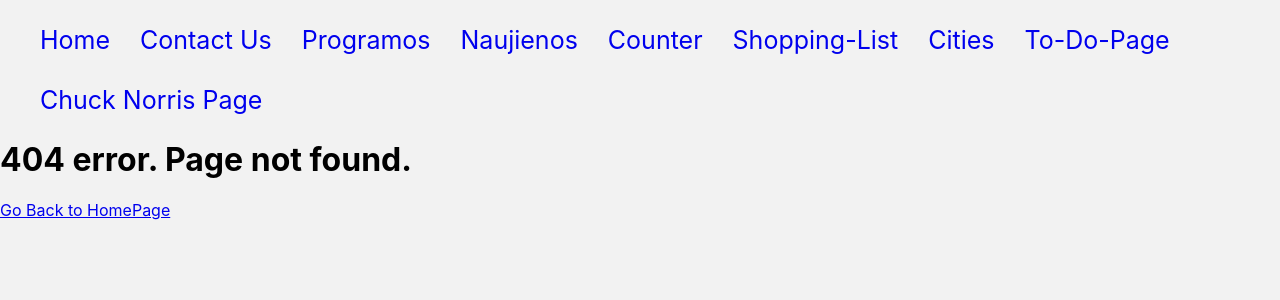
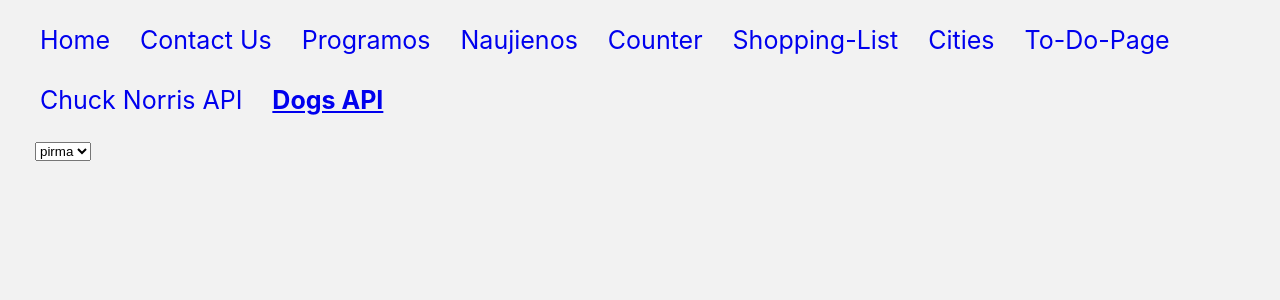
Before and after one commit to Adomelism/First-React-Project, a React (Create React App) app: page /DogsPage in a window 1280 px wide. Before the commit this address had no page. Shown: the top 300 px of the page. Built offline with nearby package versions, Linux system fonts and the light colour scheme; no server answers.

Commit message:
updated with array which accepts map

```diff
--- a/src/App.js
+++ b/src/App.js
@@ -8,6 +8,7 @@ import ShoppingListPage from './Pages/ShoppingListPage/ShoppingListPage';
 import CitiesPage from './Pages/CitiesPage/CitiesPage';
 import ToDoPage from './Pages/ToDoPage/ToDoPage';
 import ChuckNorrisPage from './Pages/ChuckNorrisPage/ChuckNorrisPage';
+import DogsPage from './Pages/DogsPage/DogsPage';
 
 
 function App() {
@@ -49,7 +50,11 @@ function App() {
           </li>
 
           <li className='nav-item'>
-            <NavLink to='/ChuckNorrisPage' className='nav-link'>Chuck Norris Page</NavLink>
+            <NavLink to='/ChuckNorrisPage' className='nav-link'>Chuck Norris API</NavLink>
+          </li>
+
+          <li className='nav-item'>
+            <NavLink to='/DogsPage' className='nav-link'>Dogs API</NavLink>
           </li>
         </ul>
       </nav>
@@ -63,6 +68,7 @@ function App() {
             <Route path='/CitiesPage' element={<CitiesPage />} />
             <Route path='/ToDoPage' element={<ToDoPage />} />
             <Route path='/ChuckNorrisPage' element={<ChuckNorrisPage />} />
+            <Route path='/DogsPage' element={<DogsPage />} />
             <Route path='/' element={
               <div>
                 <h1>HomePage</h1>
--- /dev/null
+++ b/src/Components/DogsComponents/DogsForm.js
@@ -0,0 +1,49 @@
+import { useState, useEffect } from "react"
+
+
+const DogsForm = () => {
+
+    const [breeds, setBreeds] = useState({});
+
+    useEffect(() => {
+      fetch(' https://dog.ceo/api/breeds/list/all')
+      .then(res => res.json())
+      .then(data => {
+        // setBreeds(data.message)
+        const breedsData = data.message;
+        // console.log(breedsData)
+
+        const updatedArr = [];
+
+        for (let mainBreed in breedsData) {
+            // console.log(mainBreed)
+            const subBreeds = breedsData[mainBreed]
+            // console.log(subBreeds)
+
+            const breedObject = {mainBreed, subBreeds}
+            // console.log(breedObject)
+
+            updatedArr.push(breedObject)
+            console.log(updatedArr)
+        }
+
+        setBreeds(updatedArr);
+
+      })
+
+    }, [])
+
+
+  return (
+    <div>
+        <form>
+            <select>
+                <option>pirma</option>
+                <option>antra</option>
+            </select>
+        </form>
+    </div>
+  )
+}
+
+export default DogsForm
--- /dev/null
+++ b/src/Components/DogsComponents/DogsImages.js
@@ -0,0 +1,16 @@
+import { useEffect } from "react"
+
+const DogsImages = () => {
+  return (
+    useEffect(() => {
+        fetch('https://dog.ceo/api/breed/hound/images')
+        .then(res => res.json())
+        .then(data => {
+        //   console.log(data.message)
+        })
+
+
+      }, [])  )
+}
+
+export default DogsImages
--- /dev/null
+++ b/src/Pages/DogsPage/DogsPage.js
@@ -0,0 +1,27 @@
+import Container from '../../Components/Container/Container';
+import { useEffect } from 'react';
+import DogsForm from '../../Components/DogsComponents/DogsForm';
+import DogsImages from '../../Components/DogsComponents/DogsImages';
+
+const DogsPage = () => {
+
+    // 1. Sukurti formą, kuri leidžia pasirinkti šuns veislę ir grąžina atsitiktinę tos veislės nuotrauką.
+    // 2. Jeigu šuns veislė yra išvestinė (sub-breed), tai šalia ji turėtų būti atvaizduojama parašant pagrindinės veislės pavadinimą (breed) ir šalia išvestinės veislės pavainimą (sub-breed).
+    // viena kategorija
+    // antra kategorija
+    // Bulldog (French)
+    // Bulldog (English)
+    // Bulldog (Boston)
+    // ketvirta kategorija
+
+
+
+  return (
+    <Container>
+        <DogsForm />
+        <DogsImages />
+    </Container>
+  )
+}
+
+export default DogsPage
```
